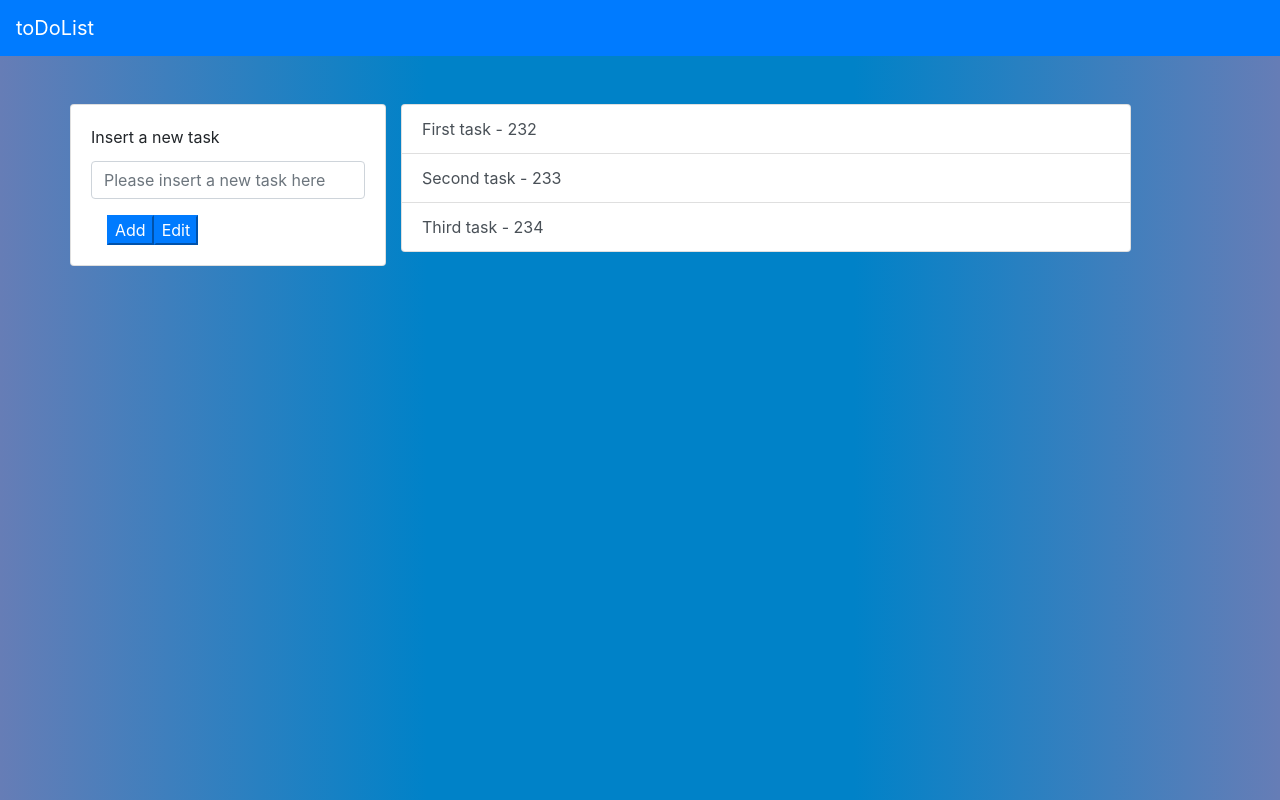
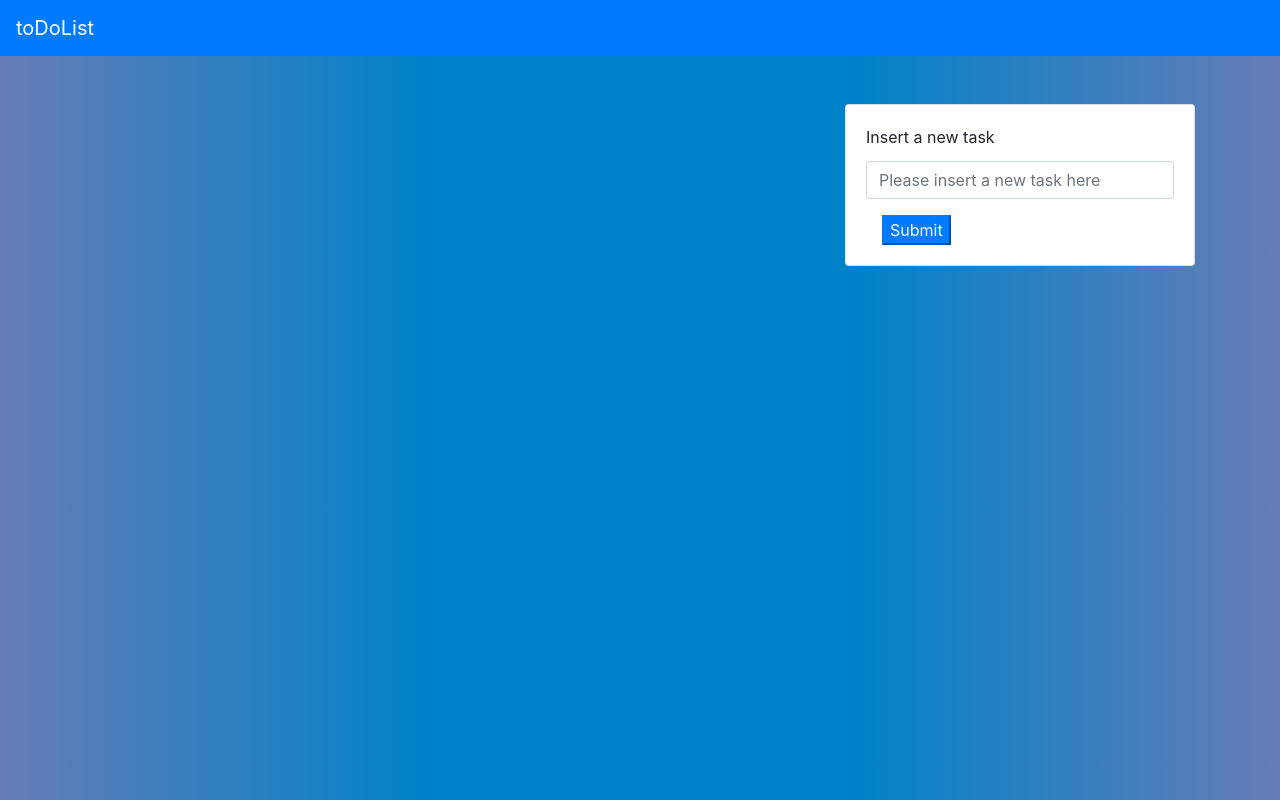
Before and after one commit to teoCardoso7/angular-toDoList, an Angular app: page / in a window 1280 px wide. Built offline with nearby package versions, Linux system fonts and the light colour scheme.

Commit message:
Kinda of done crud interface

```diff
--- a/src/app/app.component.html
+++ b/src/app/app.component.html
@@ -5,27 +5,34 @@
 </nav>
 <div class="container">
   <div class="row">
-      <div class="card mt-5">
-          <div class="card-body">
-            <div class="card-title">
-              Insert a new task
-            </div>
-            <div class="form-group">
-            <input type="text" [(ngModel)]="selectedTask.name" placeholder="Please insert a new task here" class="form-control">
-          </div>
-          <button (click)="add()"class="btn-primary ml-3">Add</button>
-          <button (click)="Edit()" class="btn-primary">Edit</button>
-          </div>
-        </div>
+
     <div class="col-md-8 mt-5">
       <ul class="list-group">
         <li *ngFor="let tasks of taskArray" class="list-group-item list-group-item-action">
-          {{tasks.title}} - {{tasks.id}}
+        {{tasks.id}}- {{tasks.title}}
+        <button type="button" class="btn btn-outline-primary" (click)="openEdit(tasks)
+      "
+    (class.active)="tasks === selectedTask">edit</button>
       </li>
       </ul>
 
     </div>
-    <div class="col-md-4"></div>
+    <div class="col-md-4">
+      <div class="card mt-5">
+        <div class="card-body">
+          <div class="card-title">
+            Insert a new task
+          </div>
+          <div class="form-group">
+          <input type="text" [(ngModel)]="selectedTask.title" placeholder="Please insert a new task here" class="form-control">
+        </div>
+        <button (click)="addOrEdit()"class="btn-primary ml-3">Submit</button>
+        <button *ngIf= 'selectedTask.id !== 0'
+        class="btn-danger"
+        (click)="delete()">Delete</button>
+
+        </div>
+    </div>
   </div>
 
 </div>
--- a/src/app/app.component.ts
+++ b/src/app/app.component.ts
@@ -7,15 +7,24 @@ import {Tasks} from './models/tasks'
 })
 export class AppComponent {
   taskArray: Tasks[] = [
-    {id:232, title:"First task"},
-    {id:233, title:"Second task"},
-    {id:234, title:"Third task"}
+
   ];
   selectedTask: Tasks = new Tasks();
-  add(){
-    this.selectedTask.title = this.selectedTask.title;
+  addOrEdit(){
+    if(this.selectedTask.id === 0){
     this.selectedTask.id = this.taskArray.length + 1;
     this.taskArray.push(this.selectedTask);
+
+    }
     this.selectedTask = new Tasks;
   };
+  openEdit(tasks: Tasks){
+    this.selectedTask = tasks;
+  }
+  delete(){
+    if(confirm("Are you sure?")){
+    this.taskArray = this.taskArray.filter(x => x != this.selectedTask );
+    this.selectedTask = new Tasks;
+    }
+  }
 }
--- a/src/app/models/task.ts
+++ b/src/app/models/task.ts
@@ -1,5 +1,5 @@
 export class Task {
-    id: number;
+    id: number = 0;
     title: string;
     //completion: boolean;
 }
--- a/src/app/models/tasks.ts
+++ b/src/app/models/tasks.ts
@@ -1,5 +1,5 @@
 export class Tasks {
-    id: number;
+    id: number = 0;
     title: string;
     //completion: boolean;
 }
```
